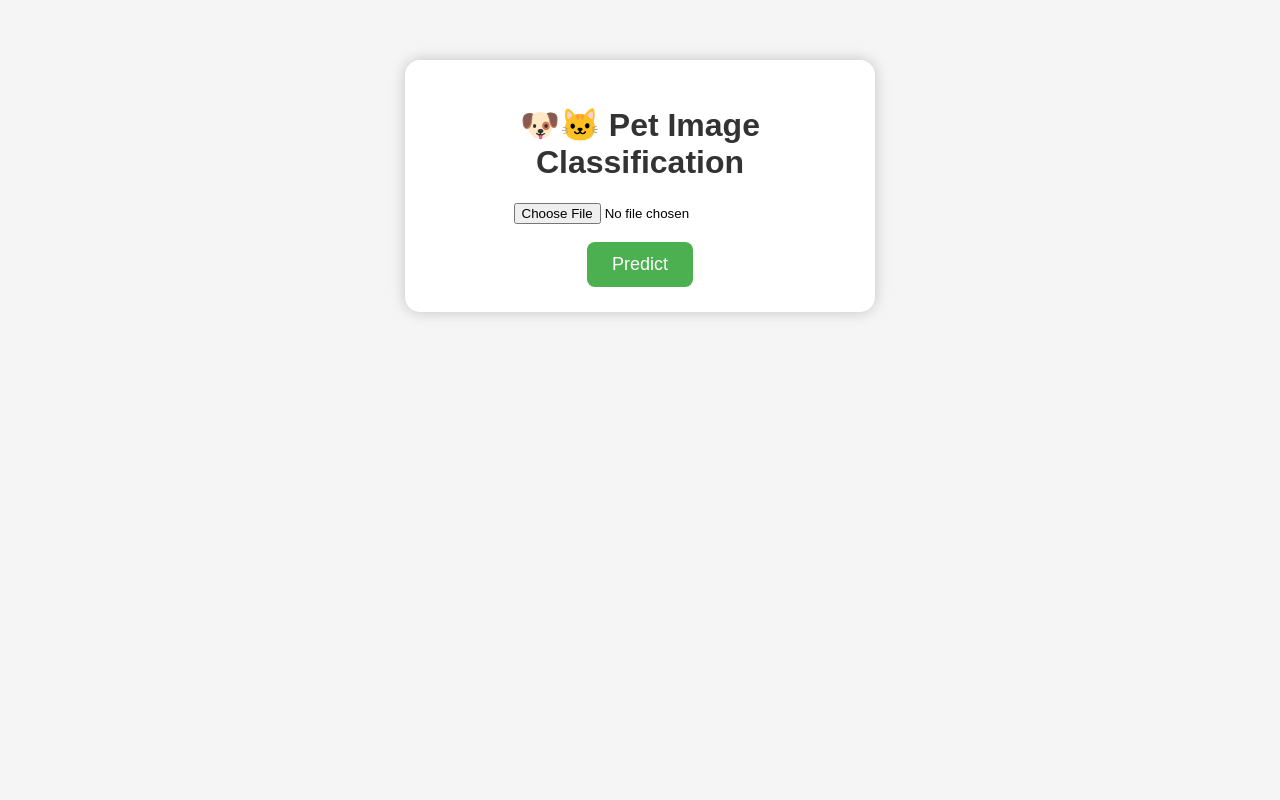
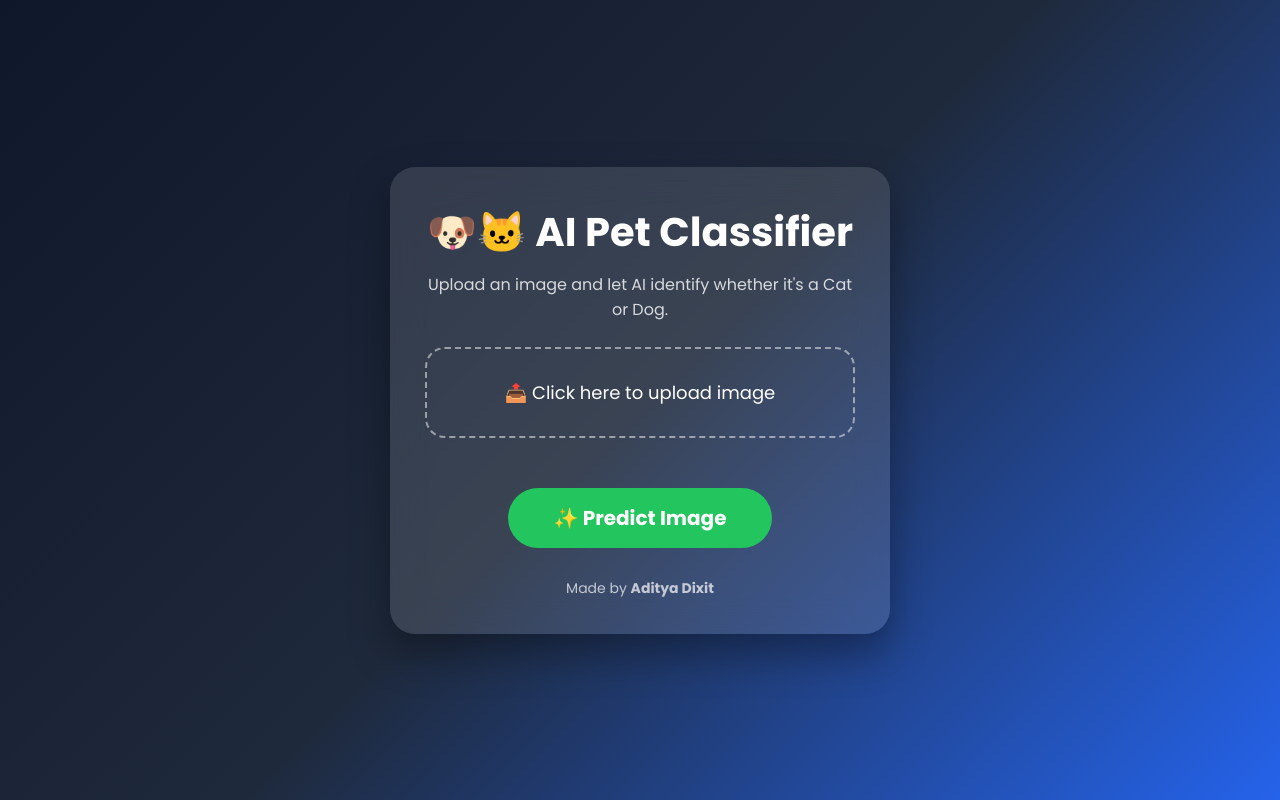
Before and after one commit to ImAditya77/Pet-Image-Classification, a Flask app: page / in a window 1280 px wide. Run offline with Flask 3, Linux system fonts and the light colour scheme.

Commit message:
Final Flask UI

```diff
--- a/app.py
+++ b/app.py
@@ -2,29 +2,58 @@ from flask import Flask, render_template, request
 import tensorflow as tf
 import numpy as np
 from PIL import Image
+import os
+import uuid
 
 app = Flask(__name__)
 
+# Create uploads folder if it doesn't exist
+UPLOAD_FOLDER = "static/uploads"
+os.makedirs(UPLOAD_FOLDER, exist_ok=True)
+
+# Load trained model
 model = tf.keras.models.load_model("cat_dog_model.keras")
 
-@app.route('/')
+
+@app.route("/")
 def home():
     return render_template("index.html")
 
-@app.route('/predict', methods=['POST'])
+
+@app.route("/predict", methods=["POST"])
 def predict():
-    file = request.files['image']
 
-    img = Image.open(file).convert("RGB")
-    img = img.resize((128,128))
-    img = np.array(img)/255.0
+    file = request.files["image"]
+
+    # Save uploaded image
+    filename = str(uuid.uuid4()) + ".jpg"
+    filepath = os.path.join(UPLOAD_FOLDER, filename)
+    file.save(filepath)
+
+    # Preprocess image
+    img = Image.open(filepath).convert("RGB")
+    img = img.resize((128, 128))
+    img = np.array(img, dtype=np.float32) / 255.0
     img = np.expand_dims(img, axis=0)
 
-    prediction = model.predict(img)
+    # Predict
+    prediction = model.predict(img, verbose=0)[0][0]
 
-    result = "🐶 Dog" if prediction[0][0] > 0.5 else "🐱 Cat"
+    # Swap labels (Cat = 1, Dog = 0)
+    if prediction > 0.5:
+        result = "🐱 Cat"
+        confidence = prediction * 100
+    else:
+        result = "🐶 Dog"
+        confidence = (1 - prediction) * 100
 
-    return render_template("index.html", prediction=result)
+    return render_template(
+        "index.html",
+        prediction=result,
+        confidence=f"{confidence:.2f}",
+        image=filepath
+    )
+
 
 if __name__ == "__main__":
     app.run(debug=True)
--- a/templates/index.html
+++ b/templates/index.html
@@ -1,38 +1,209 @@
 <!DOCTYPE html>
-<html>
+<html lang="en">
+
 <head>
-    <title>Pet Image Classifier</title>
+
+<meta charset="UTF-8">
+
+<meta name="viewport" content="width=device-width, initial-scale=1.0">
+
+<title>AI Pet Image Classifier</title>
+
+<link href="https://fonts.googleapis.com/css2?family=Poppins:wght@300;400;600;700&display=swap" rel="stylesheet">
 
 <style>
 
-        body{
-            font-family:Arial;
-            background:#f5f5f5;
-            text-align:center;
-            margin-top:60px;
+*{
+margin:0;
+padding:0;
+box-sizing:border-box;
+font-family:'Poppins',sans-serif;
 }
 
-        .box{
-            width:420px;
-            margin:auto;
-            background:white;
-            padding:25px;
-            border-radius:15px;
-            box-shadow:0px 0px 15px rgba(0,0,0,.2);
+body{
+
+background:linear-gradient(135deg,#0f172a,#1e293b,#2563eb);
+
+min-height:100vh;
+
+display:flex;
+
+justify-content:center;
+
+align-items:center;
+
+padding:30px;
+
+}
+
+.container{
+
+width:500px;
+
+background:rgba(255,255,255,.12);
+
+backdrop-filter:blur(18px);
+
+border-radius:25px;
+
+padding:35px;
+
+box-shadow:0 20px 40px rgba(0,0,0,.35);
+
+text-align:center;
+
+color:white;
+
 }
 
 h1{
-            color:#333;
+
+font-size:40px;
+
+margin-bottom:10px;
+
+}
+
+.subtitle{
+
+opacity:.8;
+
+margin-bottom:25px;
+
+}
+
+.upload{
+
+border:2px dashed rgba(255,255,255,.5);
+
+padding:30px;
+
+border-radius:20px;
+
+cursor:pointer;
+
+transition:.3s;
+
+}
+
+.upload:hover{
+
+background:rgba(255,255,255,.1);
+
+}
+
+input[type=file]{
+
+display:none;
+
+}
+
+label{
+
+cursor:pointer;
+
+font-size:18px;
+
+display:block;
+
 }
 
 button{
-            padding:12px 25px;
-            background:#4CAF50;
+
+margin-top:25px;
+
+padding:15px 45px;
+
+border:none;
+
+border-radius:50px;
+
+background:#22c55e;
+
 color:white;
-            border:none;
-            border-radius:8px;
+
+font-size:20px;
+
 cursor:pointer;
-            font-size:18px;
+
+transition:.3s;
+
+font-weight:bold;
+
+}
+
+button:hover{
+
+transform:scale(1.05);
+
+background:#16a34a;
+
+}
+
+.preview{
+
+margin-top:25px;
+
+}
+
+.preview img{
+
+width:250px;
+
+border-radius:15px;
+
+box-shadow:0 10px 25px rgba(0,0,0,.3);
+
+}
+
+.result{
+
+margin-top:25px;
+
+font-size:34px;
+
+font-weight:bold;
+
+}
+
+.conf{
+
+margin-top:10px;
+
+font-size:22px;
+
+}
+
+.bar{
+
+margin-top:15px;
+
+height:12px;
+
+background:white;
+
+border-radius:20px;
+
+overflow:hidden;
+
+}
+
+.fill{
+
+height:100%;
+
+background:#22c55e;
+
+}
+
+.footer{
+
+margin-top:30px;
+
+font-size:14px;
+
+opacity:.7;
+
 }
 
 </style>
@@ -41,19 +212,43 @@
 
 <body>
 
-<div class="box">
+<div class="container">
 
-<h1>🐶🐱 Pet Image Classification</h1>
+<h1>🐶🐱 AI Pet Classifier</h1>
+
+<p class="subtitle">
+
+Upload an image and let AI identify whether it's a Cat or Dog.
+
+</p>
 
 <form action="/predict" method="POST" enctype="multipart/form-data">
 
-<input type="file" name="image" required>
+<label class="upload">
 
-<br><br>
+📤 Click here to upload image
 
-<button type="submit">
+<input
 
-Predict
+type="file"
+
+name="image"
+
+accept="image/*"
+
+required
+
+onchange="previewImage(event)"
+
+>
+
+</label>
+
+<div class="preview" id="preview"></div>
+
+<button>
+
+✨ Predict Image
 
 </button>
 
@@ -61,11 +256,64 @@ Predict
 
 {% if prediction %}
 
-<h2>{{prediction}}</h2>
+<div class="result">
+
+{{prediction}}
+
+</div>
+
+<div class="conf">
+
+Confidence : {{confidence}}%
+
+</div>
+
+<div class="bar">
+
+<div
+
+class="fill"
+
+style="width:{{confidence}}%;">
+
+</div>
+
+</div>
+
+<div class="preview">
+
+<img src="{{image}}">
+
+</div>
 
 {% endif %}
 
+<div class="footer">
+
+Made by <b>Aditya Dixit</b>
+
 </div>
 
+</div>
+
+<script>
+
+function previewImage(event){
+
+const preview=document.getElementById("preview");
+
+preview.innerHTML="";
+
+const img=document.createElement("img");
+
+img.src=URL.createObjectURL(event.target.files[0]);
+
+preview.appendChild(img);
+
+}
+
+</script>
+
 </body>
+
 </html>
```
Also changed, not shown: train.py (+99 -17 lines), static/uploads/3839658f-5c9b-4878-a5e0-ffbab25000f5.jpg (added), static/uploads/5c6d618f-4f84-4015-9aa1-f31ffb72a63c.jpg (added), static/uploads/b8e038c0-fc14-484f-8bca-788651062bd2.jpg (added), static/uploads/b977d620-0a34-4068-8a48-0b1cf34bb7b8.jpg (added), static/uploads/eaede1ae-29f0-493d-abbf-2a4a3b8012ca.jpg (added). Lines whose indentation alone changed are shown as unchanged.
